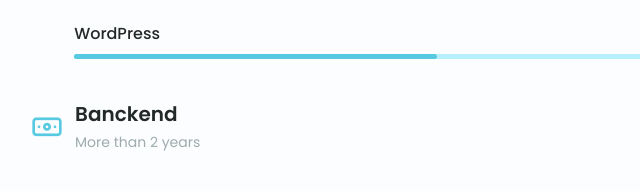
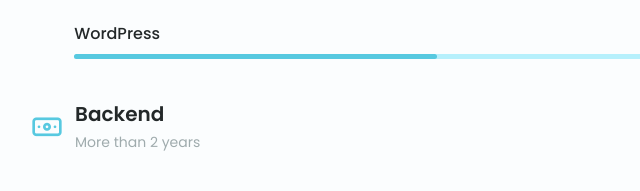
Before and after one commit to irfanik786/Portfolio-1, a plain HTML site: page index.html in a window 1280 px wide. Shown: the part 2069-2260 px from the top of the page, 225-865 px from the left. Drawn offline with nearby package versions, Linux system fonts and the light colour scheme.

Commit message:
Update index.html

```diff
--- a/index.html
+++ b/index.html
@@ -256,7 +256,7 @@
                             <div class="skills__header">
                                 <i class="uil uil-money-bill skills__icon"></i>
                                <div>
-                                   <h1 class="skills__title">Banckend</h1>
+                                   <h1 class="skills__title">Backend</h1>
                                    <span class="skills__subtitle">More than 2 years</span>
                                </div>
 
```
